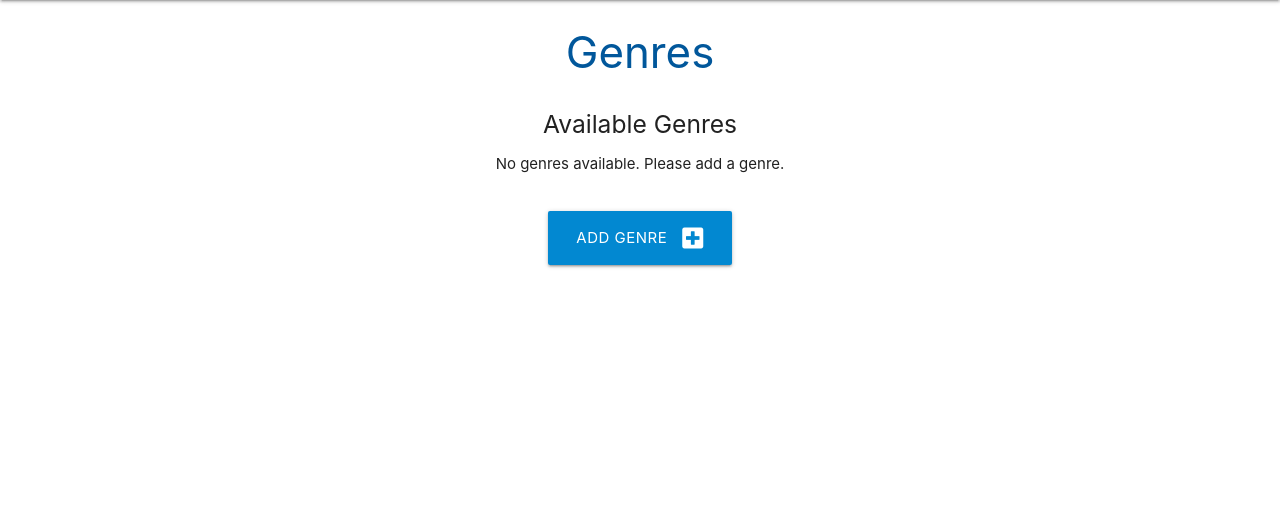
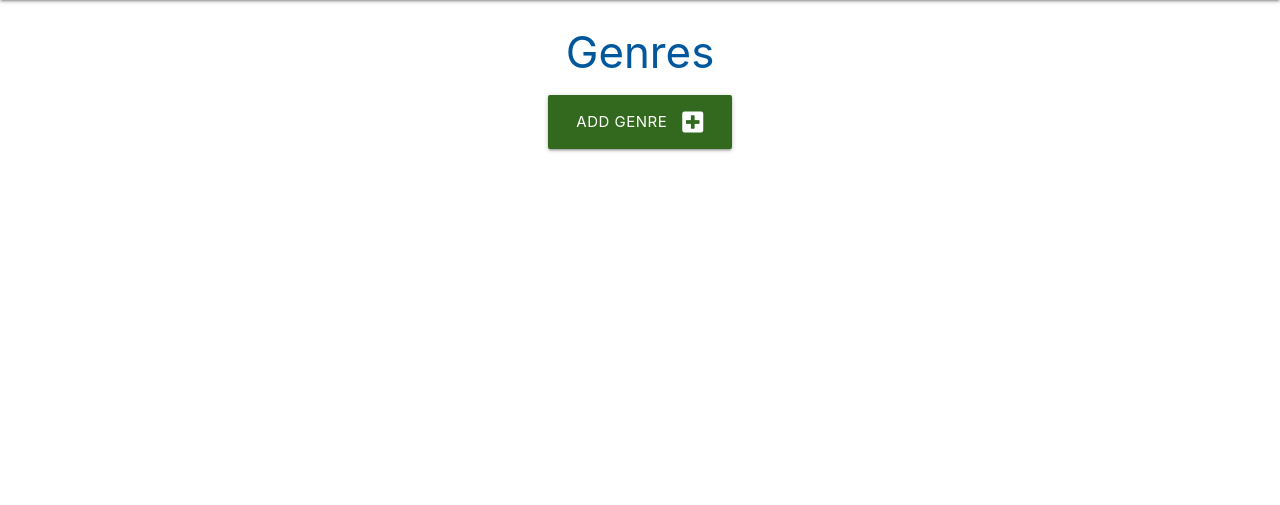
Before and after one commit to Ramil96/book-application, a Flask app: page /genres in a window 1280 px wide. Shown: the part 64-569 px from the top of the page. Run offline with Flask 3, Linux system fonts and the light colour scheme; data that the repository does not hold is empty.

Commit message:
code fix color

```diff
--- a/taskmanager/templates/add_genre.html
+++ b/taskmanager/templates/add_genre.html
@@ -8,7 +8,7 @@
         <!-- genre name -->
         <div class="row">
             <div class="input-field col s12">
-                <i class="fas fa-folder-open prefix light-blue-text text-darken-4"></i>
+                <i class="fas fa-folder-open prefix light-green darken-4"></i>
                 <input id="genre_name" name="genre_name" minlength="3" maxlength="25" type="text" class="validate" required>
                 <label for="genre_name">Genre Name</label>
             </div>
--- a/taskmanager/templates/genres.html
+++ b/taskmanager/templates/genres.html
@@ -3,27 +3,28 @@
 
 <h3 class="light-blue-text text-darken-4 center-align">Genres</h3>
 
-<!-- Display existing genres -->
 <div class="row">
     <div class="col s12 center-align">
-        <h5>Available Genres</h5>
-        <ul>
-            {% for genre in genres %}
-                <li>{{ genre.genre_name }}</li>
-            {% else %}
-                <li>No genres available. Please add a genre.</li>
-            {% endfor %}
-        </ul>
-    </div>
-</div>
-
-<!-- Button to navigate to the page where new genres can be added -->
-<div class="row">
-    <div class="col s12 center-align">
-        <a href="{{ url_for('add_genre') }}" class="btn-large light-blue darken-2">
+        <a href="{{ url_for('add_genre') }}" class="btn-large light-green darken-4">
             Add Genre <i class="fas fa-plus-square right"></i>
         </a>
     </div>
 </div>
 
+<div class="row">
+    {% for genre in genres %}
+    <div class="col s12 m6 l3">
+        <div class="card light-green darken-4 center-align">
+            <div class="card-content white-text">
+                <span class="card-title">{{ genre.genre_name }}</span>
+            </div>
+            <div class="card-action">
+                <a href="#" class="btn green accent-4">Edit</a>
+                <a href="#" class="btn red">Delete</a>
+            </div>
+        </div>
+    </div>
+    {% endfor %}
+</div>
+
 {% endblock %}
```
